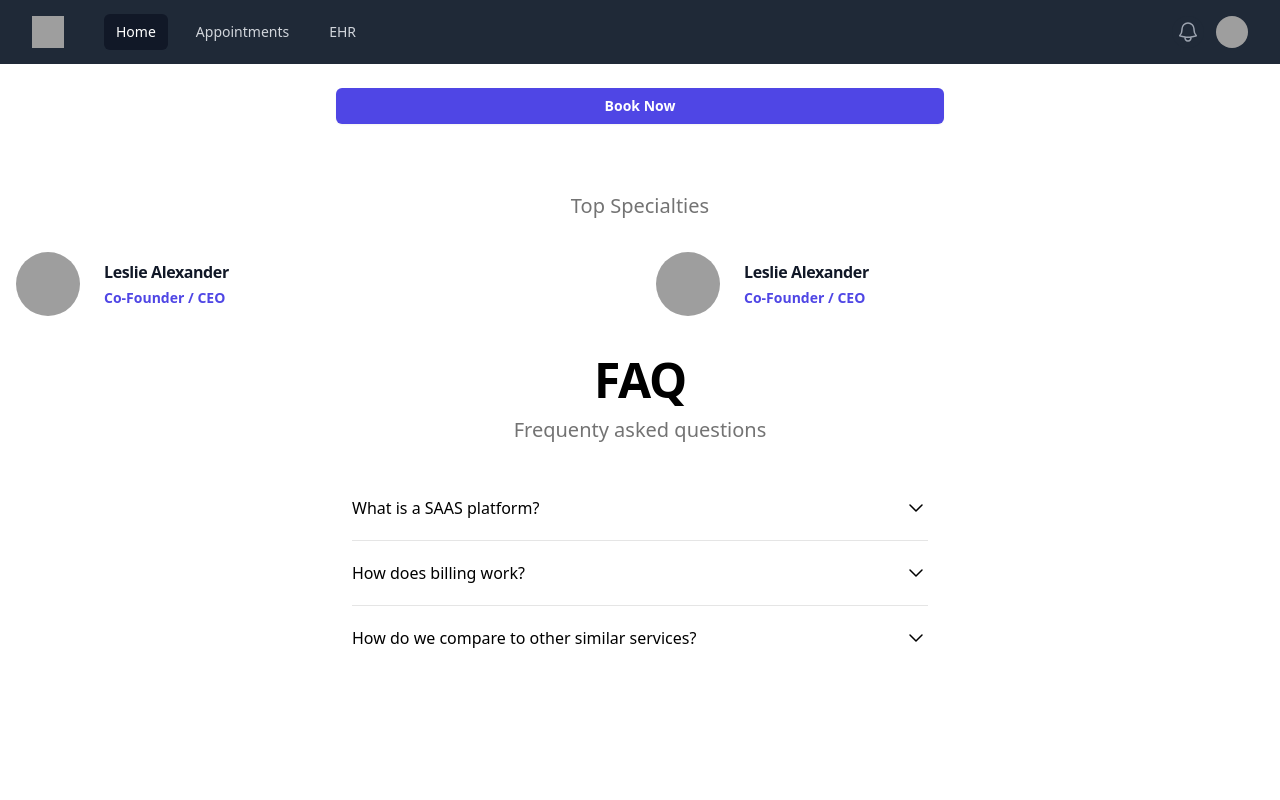
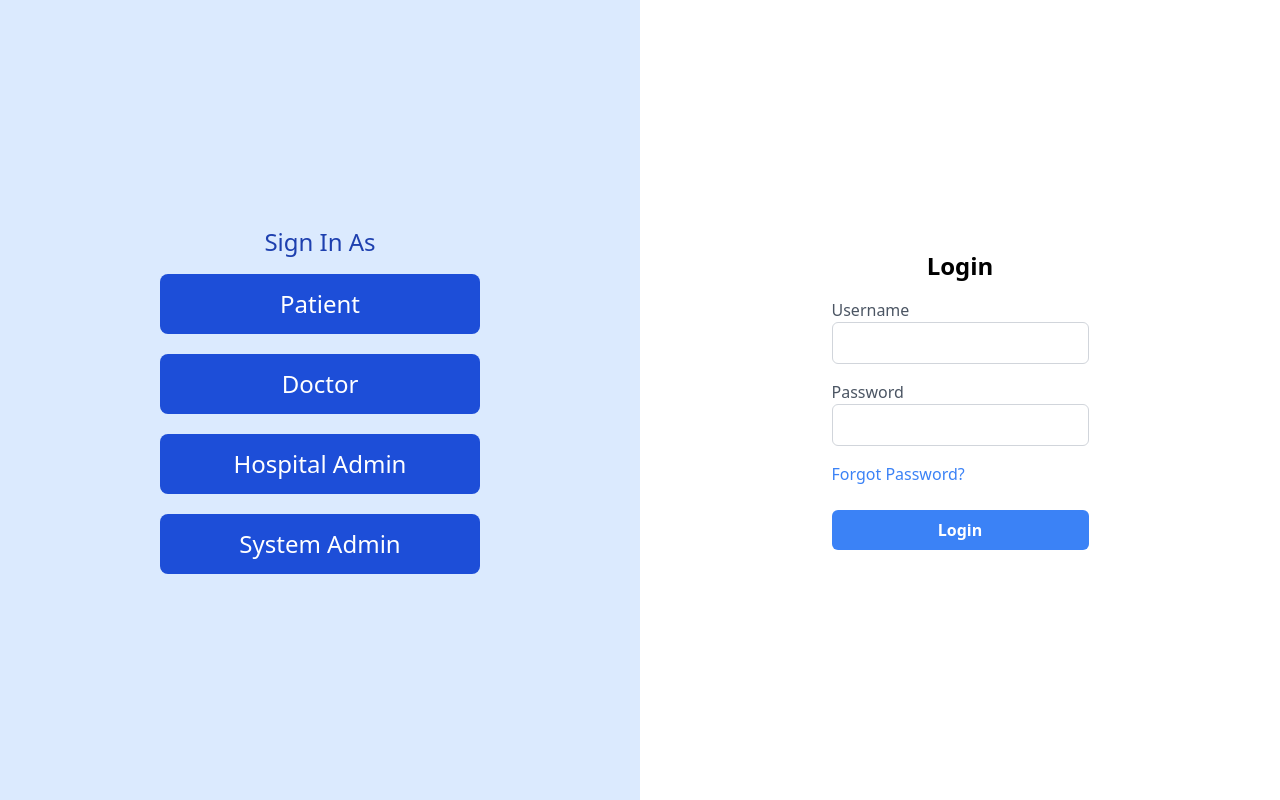
Before and after one commit to TejaJanakiRam/SwasthJeevan, a React (Create React App) app in the folder frontend/: page / in a window 1280 px wide. Built offline with nearby package versions, Linux system fonts and the light colour scheme; grey boxes are pictures that could not be loaded.

Commit message:
Added Login Page UI

```diff
--- a/frontend/src/App.js
+++ b/frontend/src/App.js
@@ -1,10 +1,13 @@
-import Dashboard from "./Patinet_UI/Dashboard.js";
+import React from "react";
+import LoginPage from './components/LoginPage.js';
 
 
 function App() {
+
+
   return (
-    <div>
-      <Dashboard/>
+    <div className="App">
+      <LoginPage />
     </div>
   );
 }
--- /dev/null
+++ b/frontend/src/components/LoginPage.js
@@ -0,0 +1,88 @@
+import React, { useState } from 'react';
+import axios from "axios";
+function LoginPage() {
+    const [role, setRole] = useState(null);
+
+    const handleRoleSelection = (selectedRole) => {
+        setRole(selectedRole);
+    };
+
+
+    const [username, setUsername] = useState('');
+    const [password, setPassword] = useState('');
+
+    const handleLogin = async (e) => {
+        // Handle login logic here
+        e.preventDefault();
+        try {
+            const response = await axios.post('http://localhost:8080/api/users/login', {
+                username,
+                password
+            });
+            console.log(response.data);
+        } catch (error) {
+            console.error('Login failed', error);
+        }
+
+    };
+
+    const handleForgotPassword = () => {
+        // Handle forgot password logic here
+        console.log('Forgot password');
+    };
+
+    const handleSignUp = () => {
+        // Handle sign up logic here
+        console.log('Sign up');
+    };
+
+    return (
+        <div className="flex h-screen ">
+            <div className="flex-1 flex items-center justify-center bg-blue-100">
+                <div className="flex flex-col items-center">
+                    <h2 className="text-2xl text-blue-800 mb-4">Sign In As</h2>
+                    <div className="flex flex-col space-y-5">
+
+                        <button type="button" class="px-6 py-3.5 w-80 text-2xl text-white bg-blue-700 hover:bg-blue-800 focus:ring-4 focus:outline-none focus:ring-blue-300 rounded-lg text-center dark:bg-blue-600 dark:hover:bg-blue-700 dark:focus:ring-blue-800" onClick={() => handleRoleSelection('patient')}>Patient</button>
+
+                        <button type="button" class="px-6 py-3.5 w-80 text-2xl text-white bg-blue-700 hover:bg-blue-800 focus:ring-4 focus:outline-none focus:ring-blue-300 rounded-lg text-center dark:bg-blue-600 dark:hover:bg-blue-700 dark:focus:ring-blue-800" onClick={() => handleRoleSelection('doctor')}>Doctor</button>
+                        <button type="button" class="px-6 py-3.5 w-80 text-2xl text-white bg-blue-700 hover:bg-blue-800 focus:ring-4 focus:outline-none focus:ring-blue-300 rounded-lg text-center dark:bg-blue-600 dark:hover:bg-blue-700 dark:focus:ring-blue-800" onClick={() => handleRoleSelection('hospital-admin')}>Hospital Admin</button>
+                        <button type="button" class="px-6 py-3.5  w-80 text-2xl text-white bg-blue-700 hover:bg-blue-800 focus:ring-4 focus:outline-none focus:ring-blue-300 rounded-lg text-center dark:bg-blue-600 dark:hover:bg-blue-700 dark:focus:ring-blue-800" onClick={() => handleRoleSelection('system-admin')}>System Admin</button>
+                    </div>
+                </div>
+            </div>
+            <div class="lg:p-36 md:p-52 sm:20 p-8 w-full lg:w-1/2 flex flex-col justify-center items-center">
+                <h1 class="text-2xl font-semibold mb-4">Login</h1>
+                <form onSubmit={handleLogin}>
+                    <div class="mb-4">
+                        <label for="username" class="block text-gray-600">Username</label>
+                        <input type="text" id="username" name="username" class="w-full border border-gray-300 rounded-md py-2 px-3 focus:outline-none focus:border-blue-500" autocomplete="off" />
+                    </div>
+
+                    <div class="mb-4">
+                        <label for="password" class="block text-gray-600">Password</label>
+                        <input type="password" id="password" name="password" class="w-full border border-gray-300 rounded-md py-2 px-3 focus:outline-none focus:border-blue-500" autocomplete="off" />
+                    </div>
+
+
+
+                    <div class="mb-6 text-blue-500">
+                        <a href="#" class="hover:underline">Forgot Password?</a>
+                    </div>
+
+                    <button type="submit" class="bg-blue-500 hover:bg-blue-600 text-white font-semibold rounded-md py-2 px-4 w-full">Login</button>
+                </form>
+
+                {role === 'patient' && (
+                    <div class="mt-6 text-blue-500 text-center">
+                        <a href="#" class="hover:underline">Sign up Here</a>
+                    </div>
+                )}
+
+            </div>
+        </div>
+
+    );
+}
+
+export default LoginPage;
```
